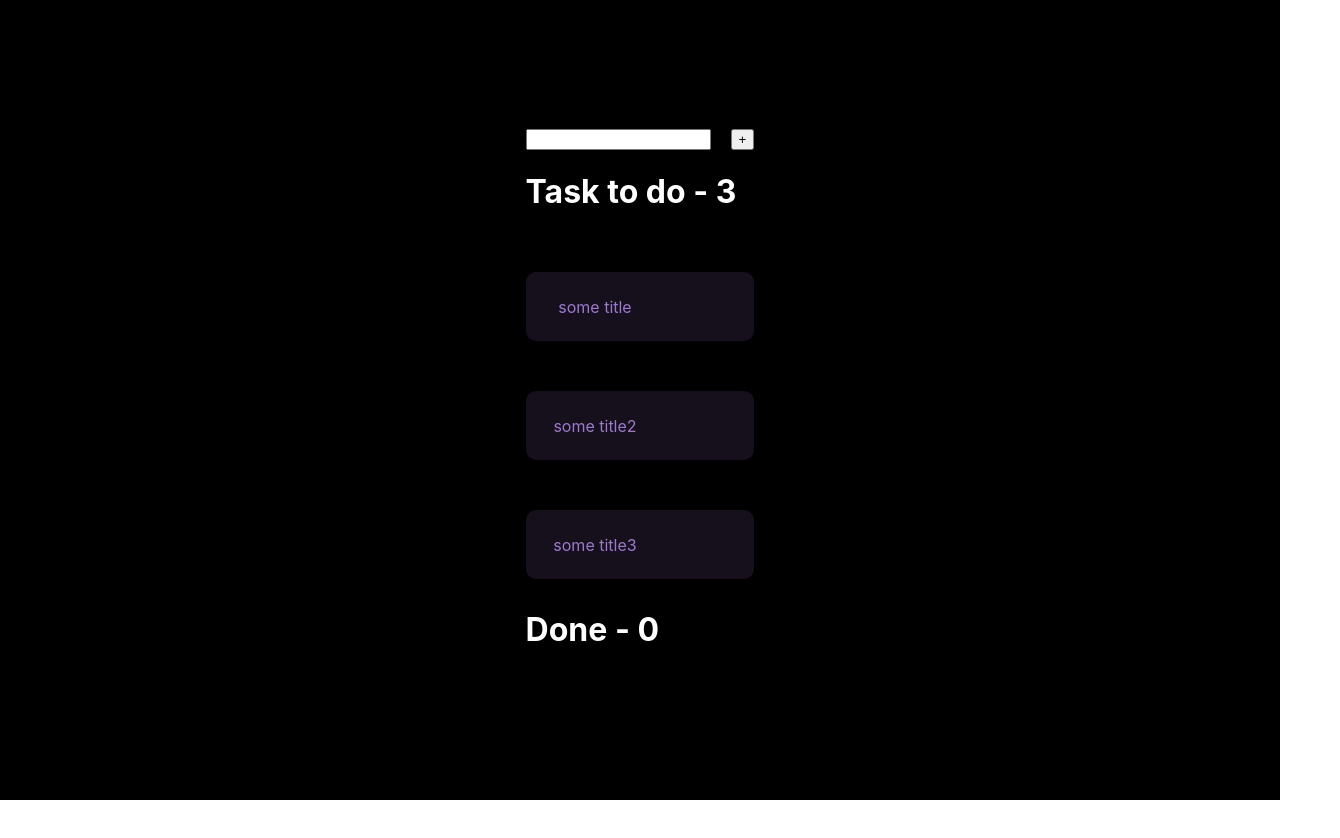
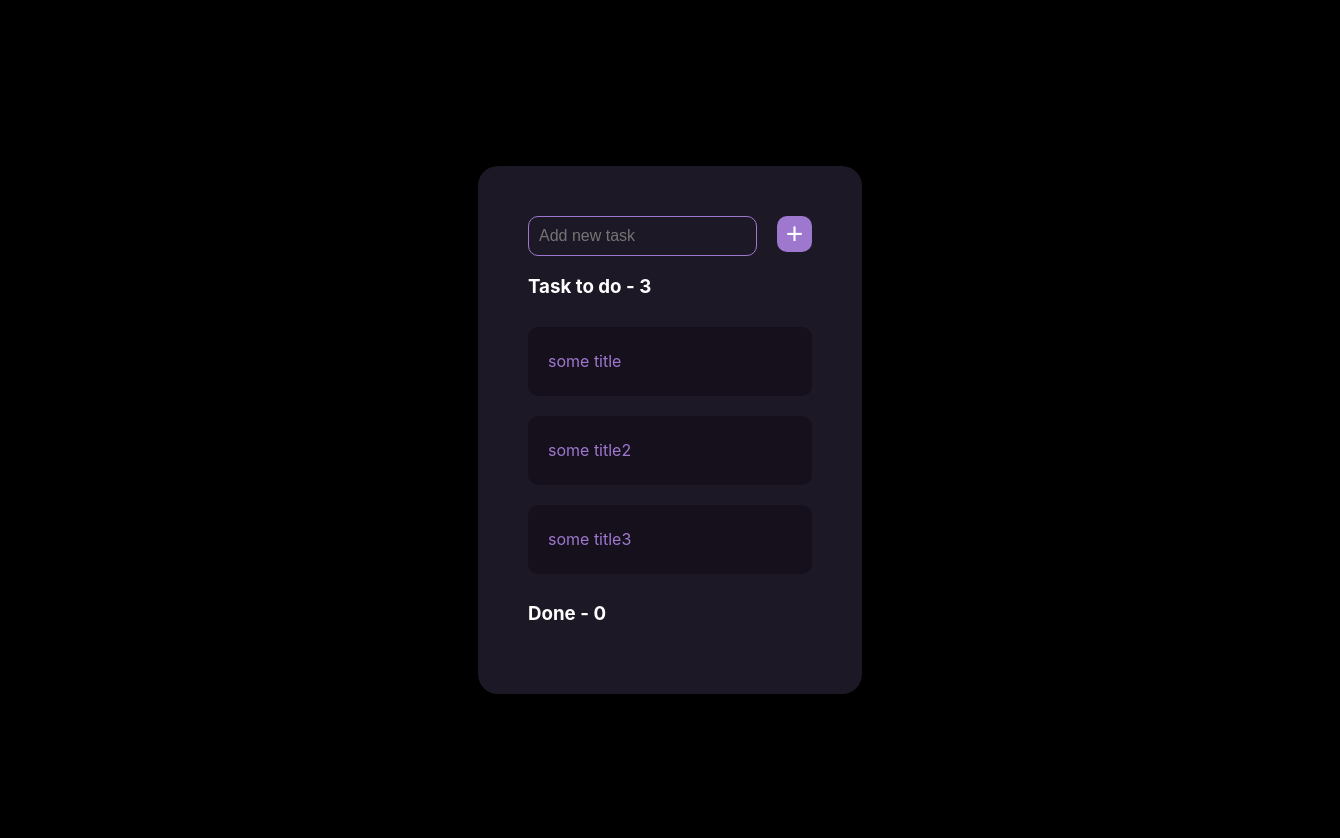
Before and after one commit to VladLen43/todotest, a React (Create React App) app: page / in a window 1280 px wide. Shown: the top 838 px of the page, 1340 px wide, since content can reach past the window. Before the commit the page ends 800 px from the top, so only its background shows below. Built offline with nearby package versions, Linux system fonts and the light colour scheme.

Commit message:
styles for Add Todo component

```diff
--- a/src/App.module.scss
+++ b/src/App.module.scss
@@ -1,12 +1,18 @@
 .container {
+    min-height: 100vh;
     width: 100vw;
-    height: 100vh;
+    height: auto;
     background-color: black;
     color: white;
     display: flex;
     justify-content: center;
     align-items: center;
+    padding: 30px;
 
+    .main{
+        padding: 50px;
+        border-radius: 20px;
+        background-color: #1D1825;
         .list {
             list-style: none;
             display: flex;
@@ -14,4 +20,12 @@
             gap: 0px;
 
         }
+
+       .list_done{
+            .done{
+                text-decoration: line-through;
+                color: #78CFB0;
+            }
+       }
 }
+}
--- a/src/components/Todo/Todo.module.scss
+++ b/src/components/Todo/Todo.module.scss
@@ -1,17 +1,19 @@
 .todo_container {
     display: flex;
-    justify-content: center;
+    justify-content: space-between;
     align-items: center;
     gap:20px;
     padding: 20px;
-    margin-top: 40px;
+    margin-top: 10px;
     margin-bottom: 10px;
     border-radius: 10px;
     background-color: #15101C;
     color:#9E78CF;;
 
-
-    .todo_complete {
+    .buttons {
+        display: flex;
+        gap: 10px;
+        .todo_complete {
 
             svg {
                 opacity: 0;;
@@ -36,11 +38,12 @@
             cursor: pointer;
         }
     }
+}
 
 
 }
 .todo_container:hover {
     svg{
-        opacity: 1;
+        opacity:1 !important;
     }
 }
--- a/src/components/Todo/Todo.tsx
+++ b/src/components/Todo/Todo.tsx
@@ -48,7 +48,7 @@ export const Todo: React.FC<TodoProps> = ({ id, title, completed }) => {
 
         )}
       </div>
-{/* сделать кнопку */}
+    <div className={styles.buttons}>
       <div
         className={styles.todo_complete}
         onClick={() => todo.completeTodo(id)}
@@ -71,5 +71,6 @@ export const Todo: React.FC<TodoProps> = ({ id, title, completed }) => {
        </svg>
       </div>
     </div>
+    </div>
   );
 };
--- a/src/components/TodoAdd/TodoAdd.module.scss
+++ b/src/components/TodoAdd/TodoAdd.module.scss
@@ -1,4 +1,33 @@
 .todoAddBlock {
     display: flex;
     gap:20px;
+
+        input {
+            padding: 10px;
+            border: 1px solid #9E78CF;
+            border-radius: 10px;
+            background-color: #1D1825;
+            font-size: 16px;
+            font-weight: 400;
+            outline: none;
+            color:#9E78CF;
+        }
+        input:placeholder{
+            color:#777777;
+        }
+
+        button{
+            width: 35px;
+            height: 100%;
+            background-color: #9E78CF;
+            border: none;
+            border-radius: 10px;
+            color: white;
+            font-size: 30px;
+            font-weight: 100;
+        }
+        button:hover {
+            cursor: pointer;
+        }
+
 }
--- a/src/components/TodoAdd/TodoAdd.tsx
+++ b/src/components/TodoAdd/TodoAdd.tsx
@@ -13,13 +13,16 @@ export const TodoAdd = observer(() => {
         title: inputText,
         completed: false
        }
-
+       if(td.title.length > 0) {
        todo.addTodo(td)
+       } else {
+        alert('Error, no title')
+       }
     }
   return (
     <div className={styles.todoAddBlock}>
 
-            <input type="text" onChange={(e) => setInputText(e.target.value)} />
+            <input type="text" placeholder='Add new task' onChange={(e) => setInputText(e.target.value)} />
             <button onClick={todoAdd}>+</button>
 
         </div>
--- a/src/pages/Home/Home.tsx
+++ b/src/pages/Home/Home.tsx
@@ -14,9 +14,9 @@ export const Home = observer(() => {
     const doneTodos = TodoStore.todos.filter((todo) => todo.completed === true)
 
   return (
-    <div>
+    <div className={styles.main}>
         <TodoAdd />
-        <h1>Task to do - {TodoStore.todos.length}</h1>
+        <h3>Task to do - {TodoStore.todos.length}</h3>
         <div className={styles.list}>
             {
                 TodoStore.todos.map((td,index) =>(
@@ -26,10 +26,10 @@ export const Home = observer(() => {
             }
         </div>
         <div className={styles.list_done}>
-        <h1>Done - {doneTodos.length}</h1>
+            <h3>Done - {doneTodos.length}</h3>
             {
                 doneTodos.map((t,index) => (
-                    <div key={index}>{t.completed === true ? <Todo id ={t.id} title={t.title} completed={t.completed} /> : <div></div> } </div>
+                    <div className={styles.done} key={index}>{t.completed === true ? <Todo id ={t.id} title={t.title} completed={t.completed} /> : <div></div> } </div>
                 ))
             }
         </div>
```
